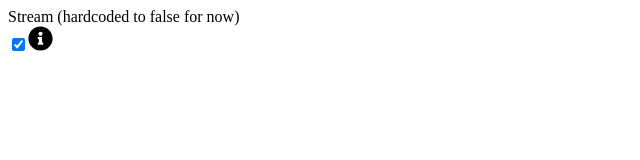
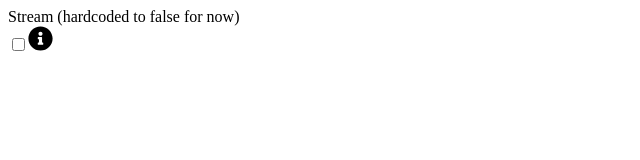
Before and after one commit to SpencerVanDomburg/openai-react, a Next.js app: page /input-parameters/stream in a window 1280 px wide. Shown: the top 160 px of the page, without its empty margins (0-640 px from the left). Built offline with nearby package versions, Linux system fonts and the light colour scheme.

Commit message:
set stream boolean to false not only falsy

```diff
--- a/pages/input-parameters/stream.js
+++ b/pages/input-parameters/stream.js
@@ -26,7 +26,7 @@ const Stream = ({stream, setStream}) => {
           <input
           type="checkbox"
           id="stream"
-          checked="false" // hardcode to false, response is no JSON and is not handled yet
+          checked={false} // hardcode to false, response is no JSON and is not handled yet
           // checked={stream}
           name="stream"
           onChange={(e)=> setStreamCheckbox(e.target.checked)}
```
